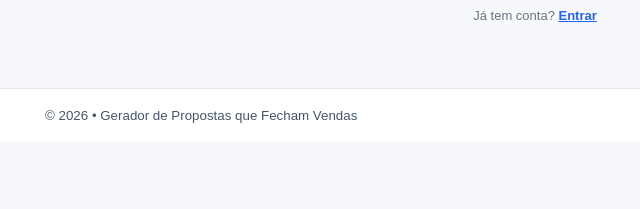
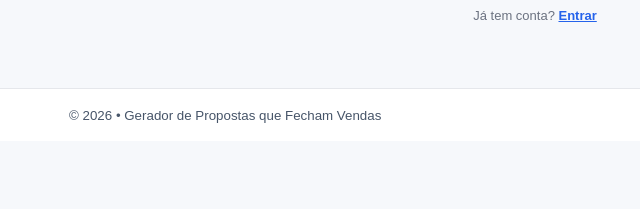
Before and after one commit to wanderson96santos04-hash/gerador-propostas, a FastAPI app: page /register in a window 1280 px wide. Shown: the part 591-800 px from the top of the page, without its empty margins (105-745 px from the left). Run offline with FastAPI, Linux system fonts and the light colour scheme.

Commit message:
ajuste alinhamento header e footer

```diff
--- a/backend/app/templates/base.html
+++ b/backend/app/templates/base.html
@@ -80,7 +80,7 @@
     }
 
     .rodape .container{
-      padding: 14px 0;
+      padding: 14px 24px;
       color: #6b7280;
     }
   </style>
```
